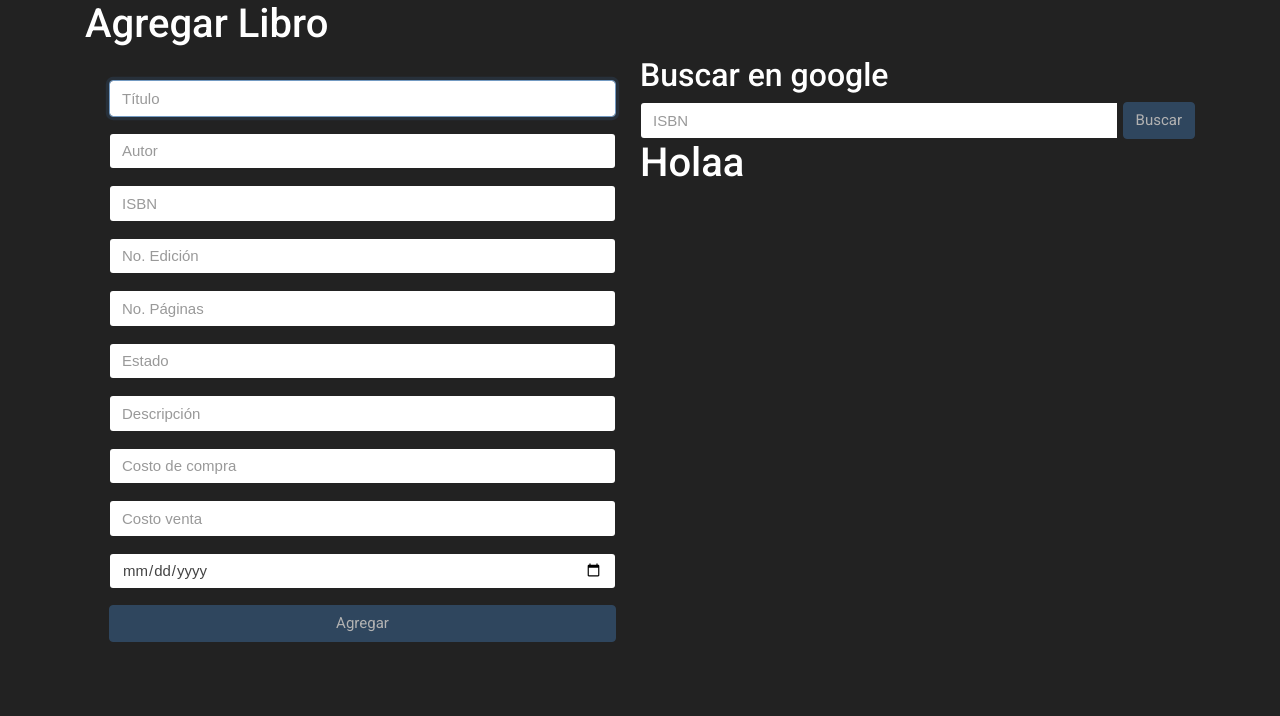
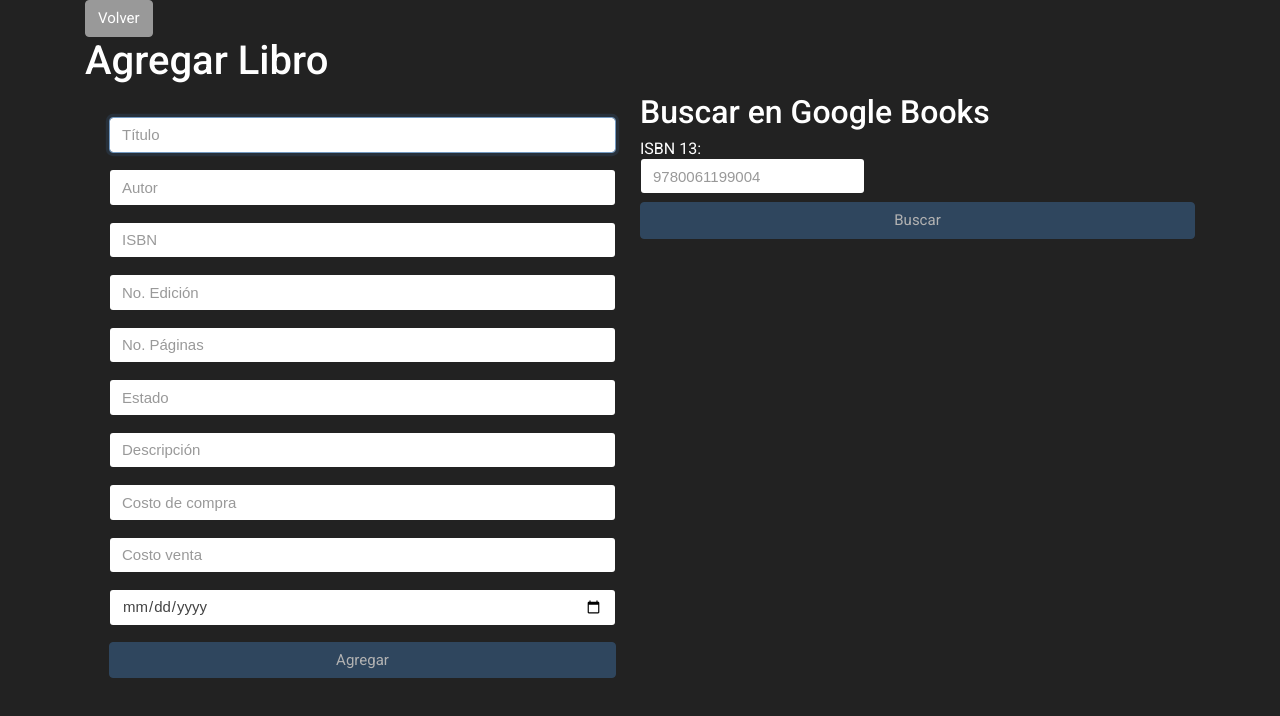
Before and after one commit to ejuvaleru/libreriaNg, an Angular app: page /agregar in a window 1280 px wide. Shown: the top 716 px of the page. Built offline with nearby package versions, Linux system fonts and the light colour scheme.

Commit message:
Agregando la búsqueda por ISBN y mostrando resultado en la vista

```diff
--- a/src/app/components/agregar/agregar.component.html
+++ b/src/app/components/agregar/agregar.component.html
@@ -1,37 +1,46 @@
 <div class="container">
+  <a class="btn btn-light" routerLink="/">Volver</a>
   <h2>Agregar Libro</h2>
   <div class="formulario">
     <div class="formulario-libro">
       <form class="p-4" [formGroup]="libroForm" (ngSubmit)="onSubmit()">
         <div class="form-group">
-          <input class="form-control" type="text" id="campo-titulo" placeholder="Título" formControlName="campoTitulo" autofocus>
+          <input class="form-control" type="text" id="campo-titulo" placeholder="Título" formControlName="campoTitulo"
+            autofocus>
         </div>
         <div class="form-group">
           <input class="form-control" type="text" id="campo-autor" formControlName="campoAutor" placeholder="Autor">
         </div>
         <div class="form-group">
-          <input class="form-control" type="number" id="campo-isbn" formControlName="campoIsbn" placeholder="ISBN" required>
+          <input class="form-control" type="number" id="campo-isbn" formControlName="campoIsbn" placeholder="ISBN"
+            required>
         </div>
         <div class="form-group">
-          <input class="form-control" type="number" id="campo-no-de-edicion" formControlName="campoEdicion" placeholder="No. Edición">
+          <input class="form-control" type="number" id="campo-no-de-edicion" formControlName="campoEdicion"
+            placeholder="No. Edición">
         </div>
         <div class="form-group">
-          <input class="form-control" type="number" id="campo-num-de-paginas" formControlName="campoPaginas" placeholder="No. Páginas">
+          <input class="form-control" type="number" id="campo-num-de-paginas" formControlName="campoPaginas"
+            placeholder="No. Páginas">
         </div>
         <div class="form-group">
           <input class="form-control" type="text" id="campo-estado" formControlName="campoEstado" placeholder="Estado">
         </div>
         <div class="form-group">
-          <input class="form-control" type="text" id="campo-descripcion" formControlName="campoDesc" placeholder="Descripción">
+          <input class="form-control" type="text" id="campo-descripcion" formControlName="campoDesc"
+            placeholder="Descripción">
         </div>
         <div class="form-group">
-          <input class="form-control" type="number" id="campo-costo-compra" formControlName="campoCostoCompra" placeholder="Costo de compra">
+          <input class="form-control" type="number" id="campo-costo-compra" formControlName="campoCostoCompra"
+            placeholder="Costo de compra">
         </div>
         <div class="form-group">
-          <input class="form-control" type="number" id="campo-costo-venta" formControlName="campoCostoVenta" placeholder="Costo venta">
+          <input class="form-control" type="number" id="campo-costo-venta" formControlName="campoCostoVenta"
+            placeholder="Costo venta">
         </div>
         <div class="form-group">
-          <input class="form-control" type="date" id="campo-fecha-adquisicion" formControlName="campoFecha" placeholder="Fecha de adquisición">
+          <input class="form-control" type="date" id="campo-fecha-adquisicion" formControlName="campoFecha"
+            placeholder="Fecha de adquisición">
         </div>
         <button class="btn btn-primary btn-block" type="submit" [disabled]="!libroForm.valid">
           Agregar
@@ -39,23 +48,28 @@
       </form>
     </div>
     <div class="buscador-libro">
-      <h3>Buscar en google</h3>
+      <h3>Buscar en Google Books</h3>
       <form [formGroup]="googleForm" (ngSubmit)="buscarPorIsbn()">
         <div class="input-group">
-          <input class="form-control" type="number" id="campo-fecha-adquisicion" formControlName="isbnApiCampo" placeholder="ISBN" required minlength="8">
-          <span class="input-group-btn" style="margin-left: 5px;">
-            <button class="btn btn-primary" [disabled]="!googleForm.valid">
+          <label for="campo-fecha-adquisicion">
+            ISBN 13:
+            <input class="form-control" type="number" id="campo-fecha-adquisicion" formControlName="isbnApiCampo"
+              placeholder="9780061199004" required>
+          </label>
+            <button class="btn btn-primary btn-block" [disabled]="!googleForm.valid">
               Buscar
             </button>
-          </span>
         </div>
       </form>
       <div *ngIf="libro">
-          <p >Titutlo :{{libro.titulo}}</p>
-          <p >Autor :{{libro.autor}}</p>
-          <p >Desc :{{libro.descripcion}}</p>
+        <p>Titutlo :{{libro.titulo}}</p>
+        <p>Autor :{{libro.autor}}</p>
+        <p>Desc :{{libro.descripcion}}</p>
+        <p>No. Pag: {{libro.noPaginas}}</p>
+        <p>Isbn: {{libro.isbn}}</p>
+        <p *ngIf="libro.editorial">Editorial: {{libro.editorial}}</p>
+        <img *ngIf="libro.portada" [src]="libro.portada" alt="Portada del libro">
       </div>
-      <h2>Holaa</h2>
     </div>
   </div>
 </div>
--- a/src/app/components/agregar/agregar.component.ts
+++ b/src/app/components/agregar/agregar.component.ts
@@ -29,6 +29,7 @@ export class AgregarComponent implements OnInit {
   });
 
   autor;
+  isbnFromApi;
   libro;
   items: Resultado;
 
@@ -56,20 +57,30 @@ export class AgregarComponent implements OnInit {
     this.router.navigateByUrl('');
   }
 
-  async buscarPorIsbn () {
+  async buscarPorIsbn() {
     console.log(this.googleForm.get('isbnApiCampo').value);
     const isbn = this.googleForm.get('isbnApiCampo').value;
-    await this.bookService.getLibroByIsbn(isbn).subscribe(res =>{
+    await this.bookService.getLibroByIsbn(isbn).subscribe(res => {
       this.items = res;
+      console.log(res);
       this.items.items.forEach(element => {
         // console.log(element.volumeInfo.authors);
         element.volumeInfo.authors.forEach(a => {
           this.autor = a;
         });
+        element.volumeInfo.industryIdentifiers.forEach(e => {
+          if (e.type === 'ISBN_13') {
+            this.isbnFromApi = e.identifier;
+          }
+        });
         this.libro = {
           titulo: element.volumeInfo.title,
           autor: this.autor,
-          descripcion: element.volumeInfo.description
+          descripcion: element.volumeInfo.description,
+          noPaginas: element.volumeInfo.pageCount,
+          isbn: this.isbnFromApi,
+          editorial: element.volumeInfo.publisher,
+          portada: element.volumeInfo.imageLinks.thumbnail,
         };
       });
     });
--- a/src/app/shared/bookapi.service.ts
+++ b/src/app/shared/bookapi.service.ts
@@ -1,18 +1,18 @@
 import { Injectable } from '@angular/core';
-import { HttpClient } from '@angular/common/http';
+import { HttpClient, HttpParams } from '@angular/common/http';
 
 @Injectable({
   providedIn: 'root'
 })
 export class BookapiService {
 
-  url = 'https://www.googleapis.com/books/v1/volumes?q=isbn:9788434413474';
+  url = 'https://www.googleapis.com/books/v1/volumes?q=isbn:';
   constructor(
     private http: HttpClient,
   ) { }
 
   // Con este método haremos la petición para buscar un libro por ISBN en la API de Google
   getLibroByIsbn(isbn) {
-    return this.http.get(this.url);
+    return this.http.get(`${this.url}${isbn}`);
   }
 }
```
